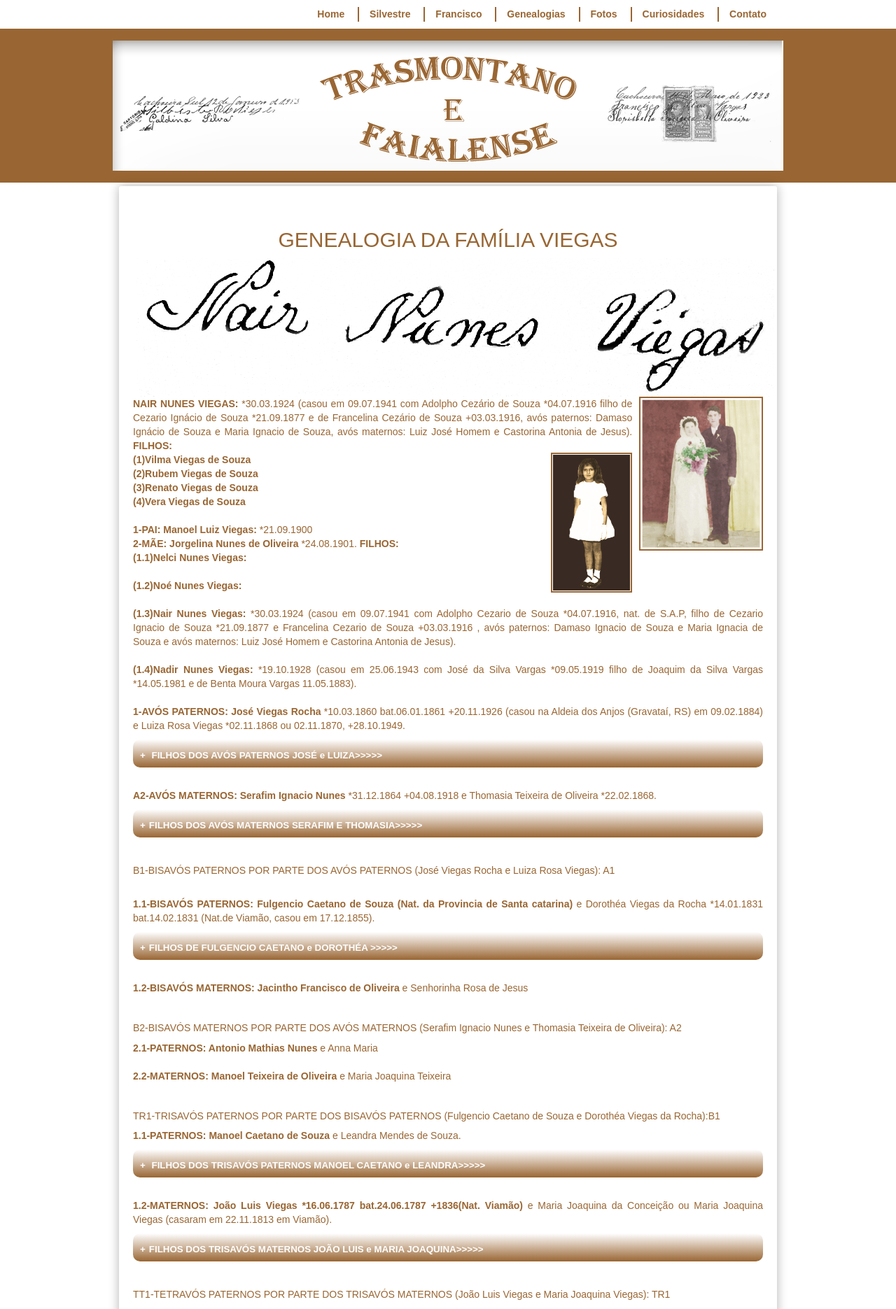
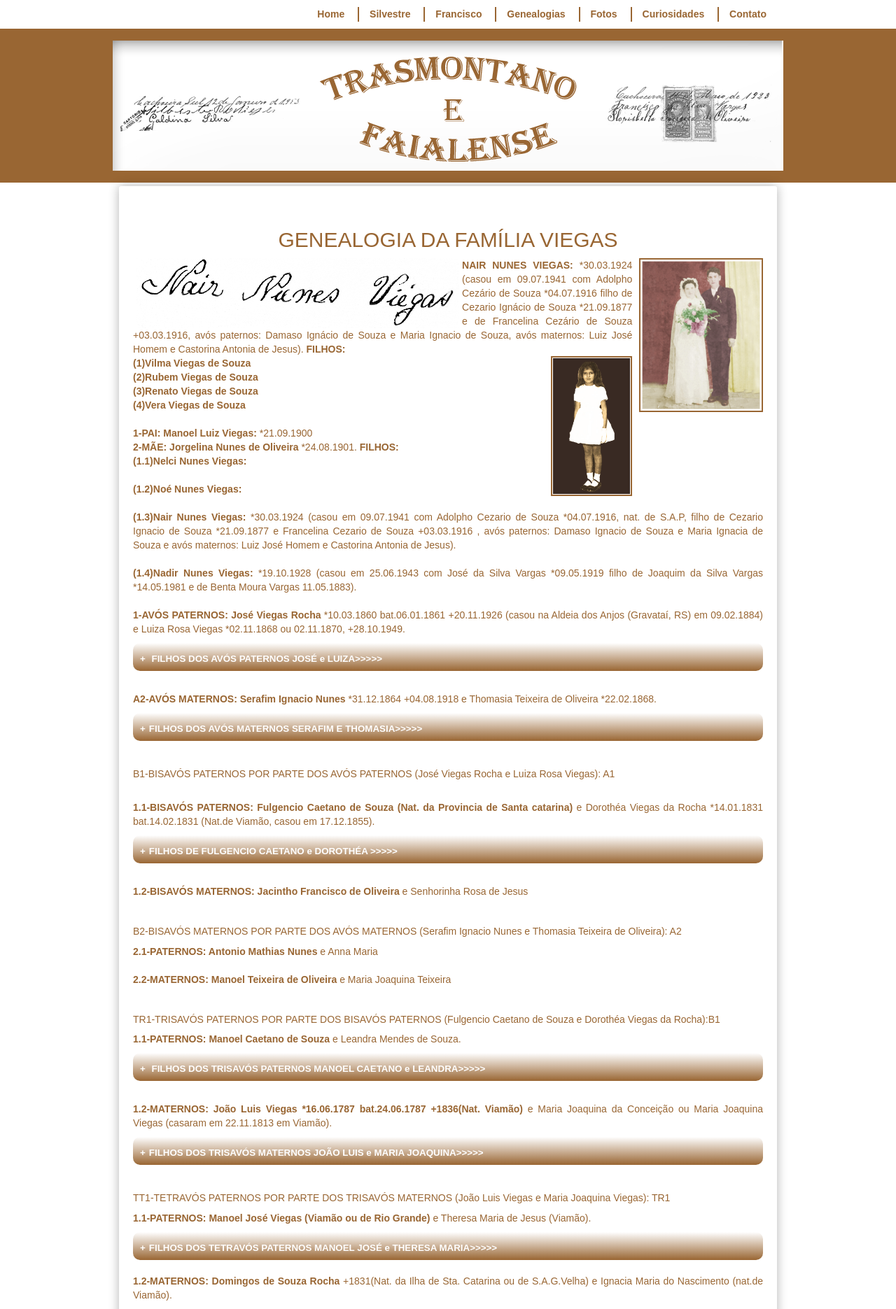
Before and after one commit to claudiovargas1955/claudiovargas1955.github.io, a Jekyll site: the page built from _pages/genealogia-da-familia-viegas.html, in a window 1280 px wide. Shown: the top 1871 px of the page at 70% size. Built offline with Jekyll 4.4.1, drawn with Linux system fonts in a browser that asks for light colours; some web fonts are replaced.

Commit message:
Update genealogia-da-familia-viegas.html

```diff
--- a/_pages/genealogia-da-familia-viegas.html
+++ b/_pages/genealogia-da-familia-viegas.html
@@ -41,7 +41,7 @@
 </style>
 
 <h2>GENEALOGIA DA FAMÍLIA VIEGAS</h2>
-<img class="esq1" style="float:left"; src="/images/Nair.png" whidth="100px" align="center" title="Assinatura Nair Nunes Viegas -
+<img class="esq1" style="float:left"; src="/images/Nair.png" height="100px" align="center" title="Assinatura Nair Nunes Viegas -
 09.07.1941";/>
 
 <p><img class="dir" style="float:right"; widht="120px padding-botton:1px"; src="/images/145076040011.png"; height="220px"
```
